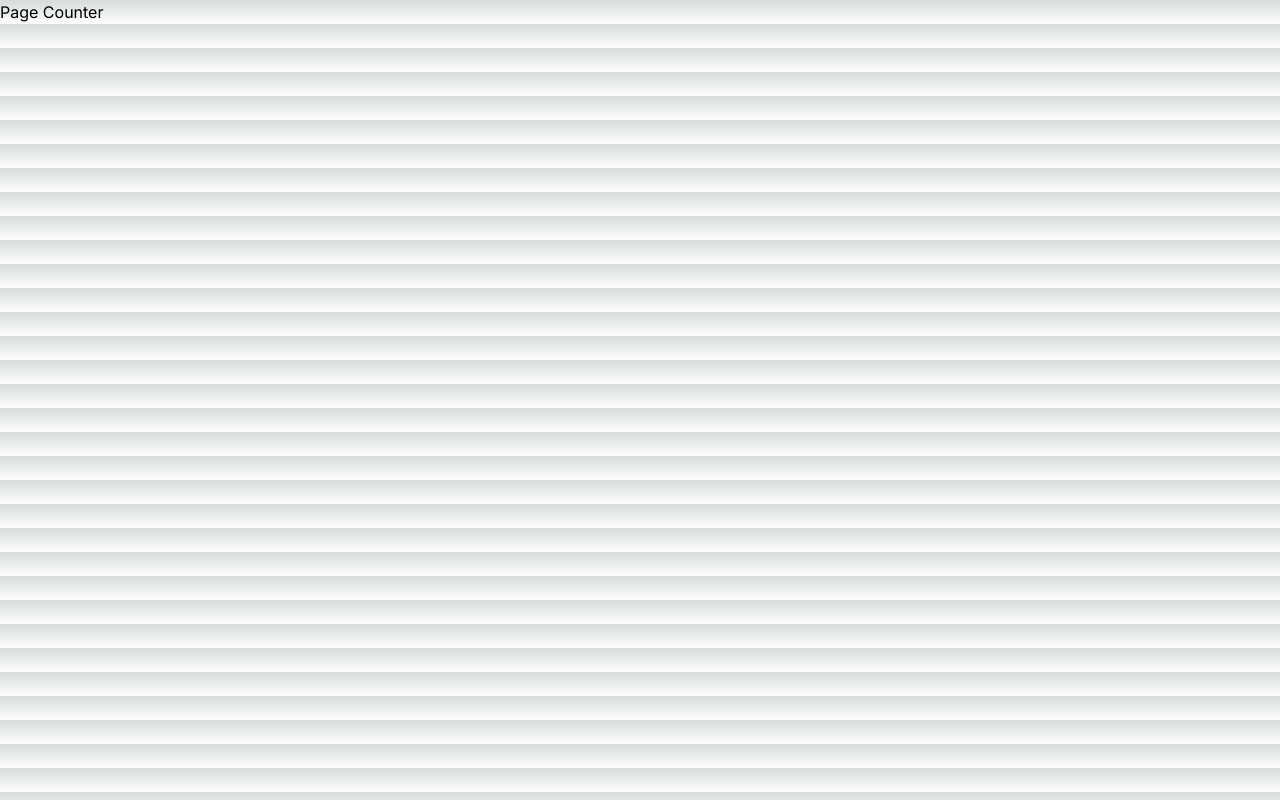
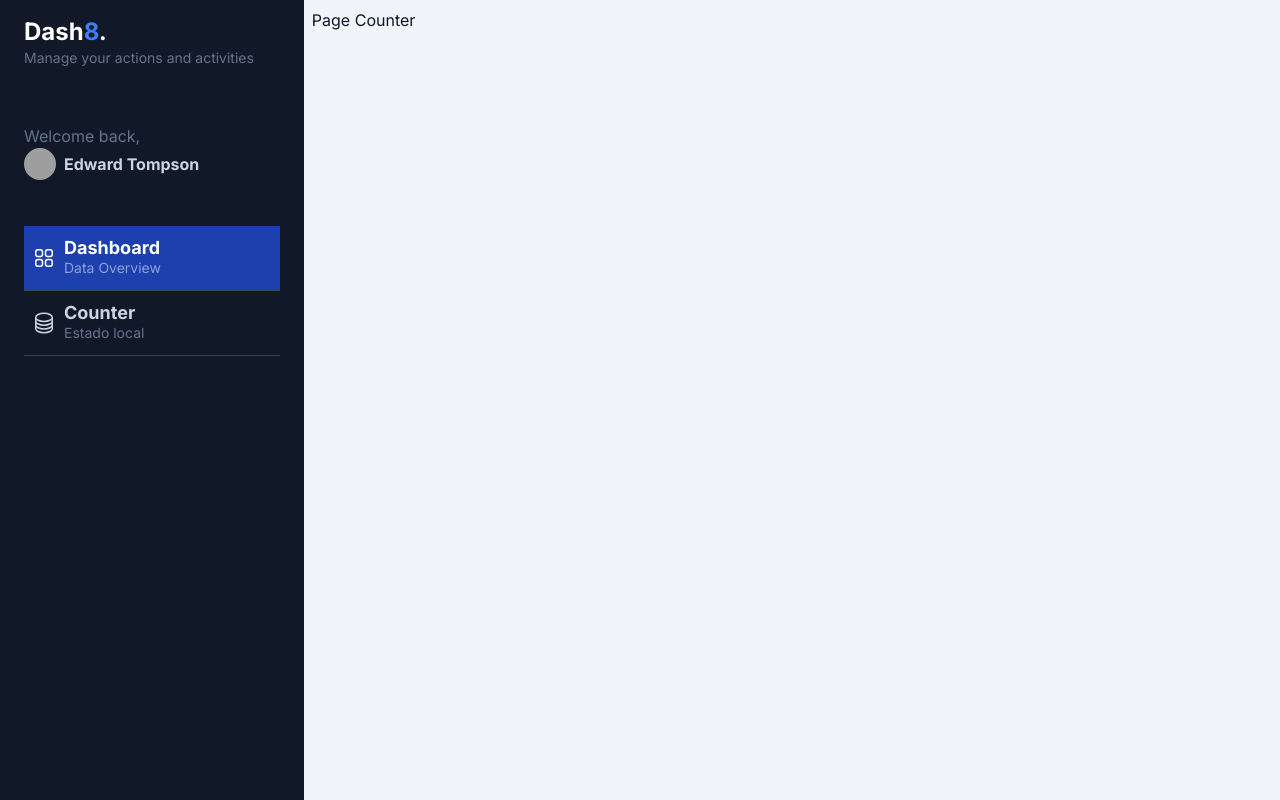
Before and after one commit to Leonardo-Robot-PostRock/Dashboard-page, a Next.js app: page /dashboard/counter in a window 1280 px wide. Built offline with nearby package versions, Linux system fonts and the light colour scheme; grey boxes are pictures that could not be loaded.

Commit message:
dashboard layout

```diff
--- /dev/null
+++ b/src/app/dashboard/layout.tsx
@@ -0,0 +1,16 @@
+import { Sidebar } from "../components";
+
+export default function DashboardLayout({children}: {children: React.ReactNode; }) {
+  return (
+    <div className="bg-slate-100 overflow-y-scroll w-screen h-screen antialiased text-slate-300 selection:bg-blue-600 selection:text-white">
+        <div className="flex">
+
+            <Sidebar/>
+
+            <div className="p-2 w-full text-slate-900">
+              {children}
+            </div>
+        </div>
+    </div>
+  );
+}
```
